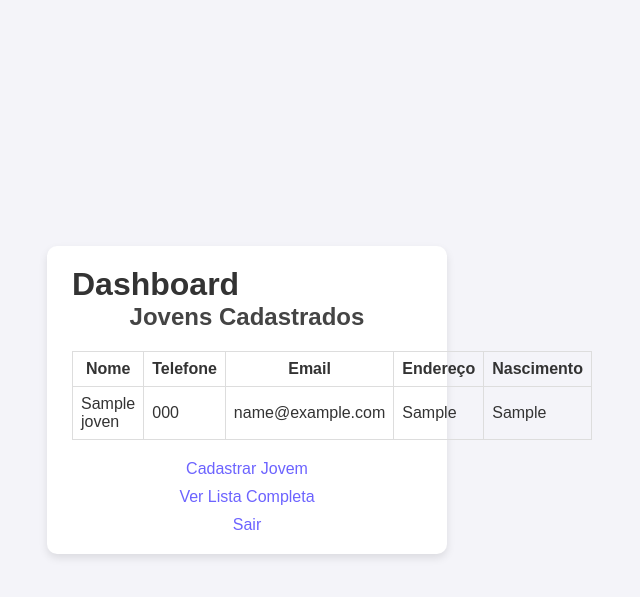
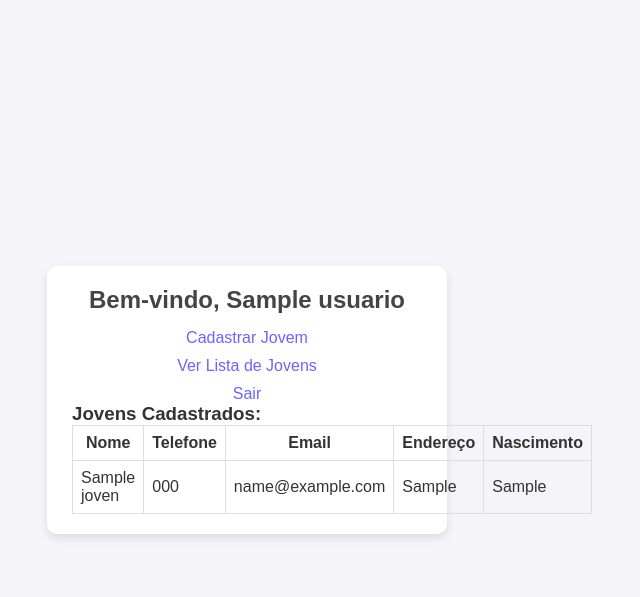
Before and after one commit to 021-kn/site-cadastro, a Flask app: page /dashboard in a window 1280 px wide. Shown: the top 597 px of the page, without its empty margins (393-1033 px from the left). Run offline with Flask 3, Linux system fonts and the light colour scheme; a user stored in the database is signed in; tables that the repository leaves empty hold one stand-in row (values such as "Sample post").

Commit message:
Update dashboard.html

```diff
--- a/templates/dashboard.html
+++ b/templates/dashboard.html
@@ -7,11 +7,15 @@
 </head>
 <body>
     <div class="container">
-        <h1>Dashboard</h1>
+        <h2>Bem-vindo, {{ nome }}</h2>
 
-        <h2>Jovens Cadastrados</h2>
+        <a href="{{ url_for('cadastrar_jovem') }}" class="btn">Cadastrar Jovem</a>
+        <a href="{{ url_for('listar_jovens') }}" class="btn">Ver Lista de Jovens</a>
+        <a href="{{ url_for('logout') }}" class="btn">Sair</a>
+
         {% if jovens %}
-            <table style="width:100%; border-collapse: collapse; margin-top: 20px;">
+            <h3>Jovens Cadastrados:</h3>
+            <table style="width:100%; border-collapse: collapse;">
                 <thead>
                     <tr>
                         <th style="border:1px solid #ddd; padding:8px;">Nome</th>
@@ -24,11 +28,11 @@
                 <tbody>
                     {% for jovem in jovens %}
                     <tr>
-                        <td style="border:1px solid #ddd; padding:8px;">{{ jovem[1] }}</td>
-                        <td style="border:1px solid #ddd; padding:8px;">{{ jovem[2] }}</td>
-                        <td style="border:1px solid #ddd; padding:8px;">{{ jovem[3] }}</td>
-                        <td style="border:1px solid #ddd; padding:8px;">{{ jovem[4] }}</td>
-                        <td style="border:1px solid #ddd; padding:8px;">{{ jovem[5] }}</td>
+                        <td style="border:1px solid #ddd; padding:8px;">{{ jovem.nome }}</td>
+                        <td style="border:1px solid #ddd; padding:8px;">{{ jovem.telefone }}</td>
+                        <td style="border:1px solid #ddd; padding:8px;">{{ jovem.email }}</td>
+                        <td style="border:1px solid #ddd; padding:8px;">{{ jovem.endereco }}</td>
+                        <td style="border:1px solid #ddd; padding:8px;">{{ jovem.data_nascimento }}</td>
                     </tr>
                     {% endfor %}
                 </tbody>
@@ -36,12 +40,6 @@
         {% else %}
             <p>Nenhum jovem cadastrado ainda.</p>
         {% endif %}
-
-        <div style="margin-top:20px;">
-            <a href="{{ url_for('cadastrar_jovem') }}" class="btn">Cadastrar Jovem</a>
-            <a href="{{ url_for('listar_jovens') }}" class="btn">Ver Lista Completa</a>
-            <a href="{{ url_for('logout') }}" class="btn">Sair</a>
-        </div>
     </div>
 </body>
 </html>
```
